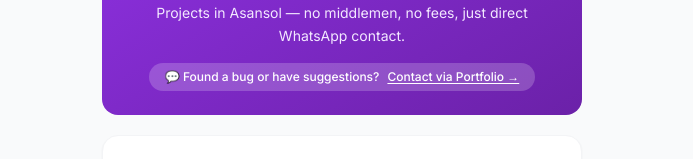
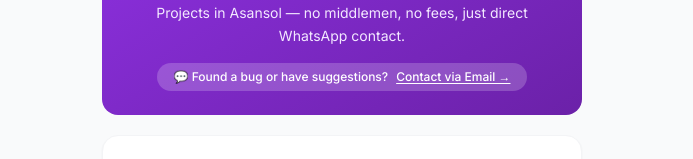
Before and after one commit to Amanshaw445/aec-marketplace, a React (Vite) app: page /about in a window 1280 px wide. Shown: the part 370-529 px from the top of the page, without its empty margins (298-991 px from the left). Built offline with nearby package versions, Linux system fonts and the light colour scheme; no server answers.

Commit message:
removed name from about

```diff
--- a/src/pages/AboutPage.jsx
+++ b/src/pages/AboutPage.jsx
@@ -29,13 +29,11 @@
         <div className="mt-4 inline-flex items-center gap-2 bg-white/20 rounded-full px-4 py-1.5 text-xs font-medium">
   <span>💬 Found a bug or have suggestions?</span>
   <a
-    href="https://amanshaw.live"
-    target="_blank"
-    rel="noopener noreferrer"
-    className="underline underline-offset-2 hover:text-white transition-colors"
-  >
-    Contact via Portfolio →
-  </a>
+  href="mailto:myzone551@gmail.com?subject=Contact%20from%20AEC%20Marketplace&body=Hello%20Aman,"
+  className="underline underline-offset-2 hover:text-white transition-colors"
+>
+  Contact via Email →
+</a>
 </div>
         </div>
 
```
